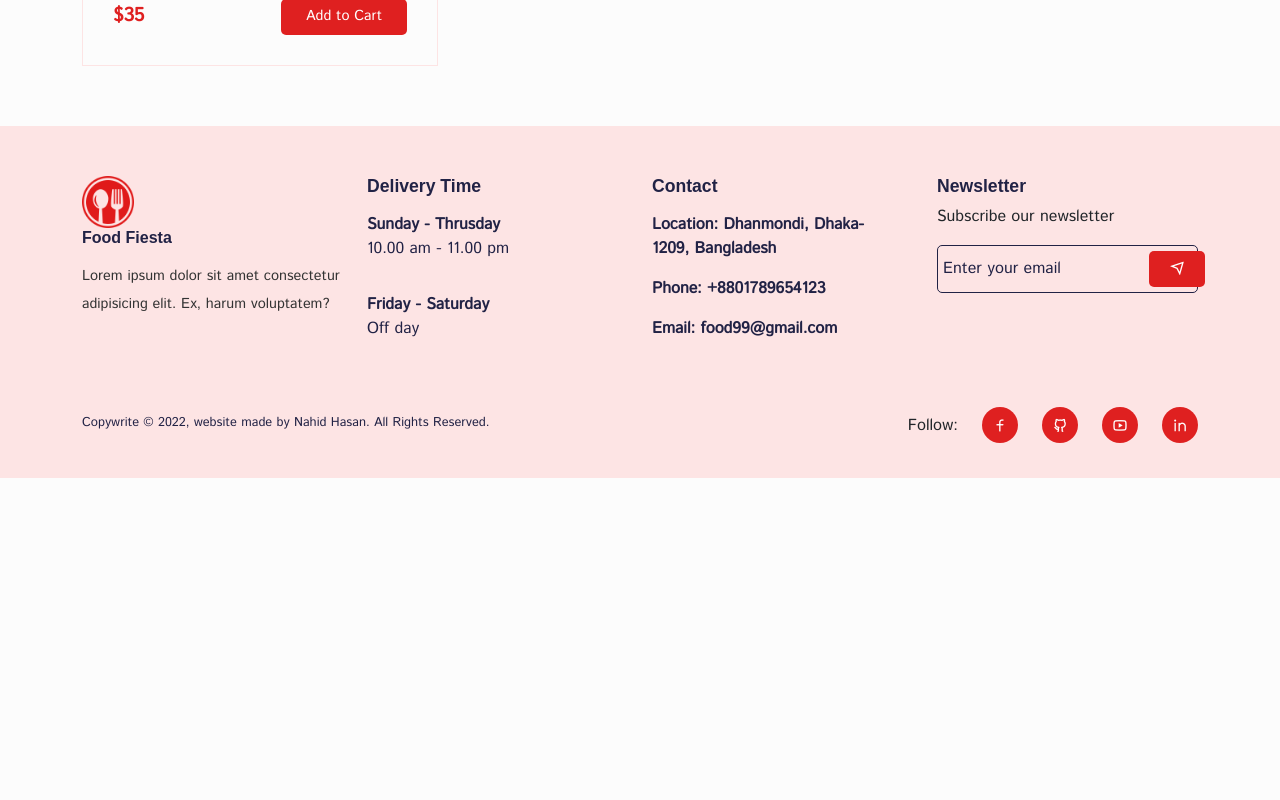
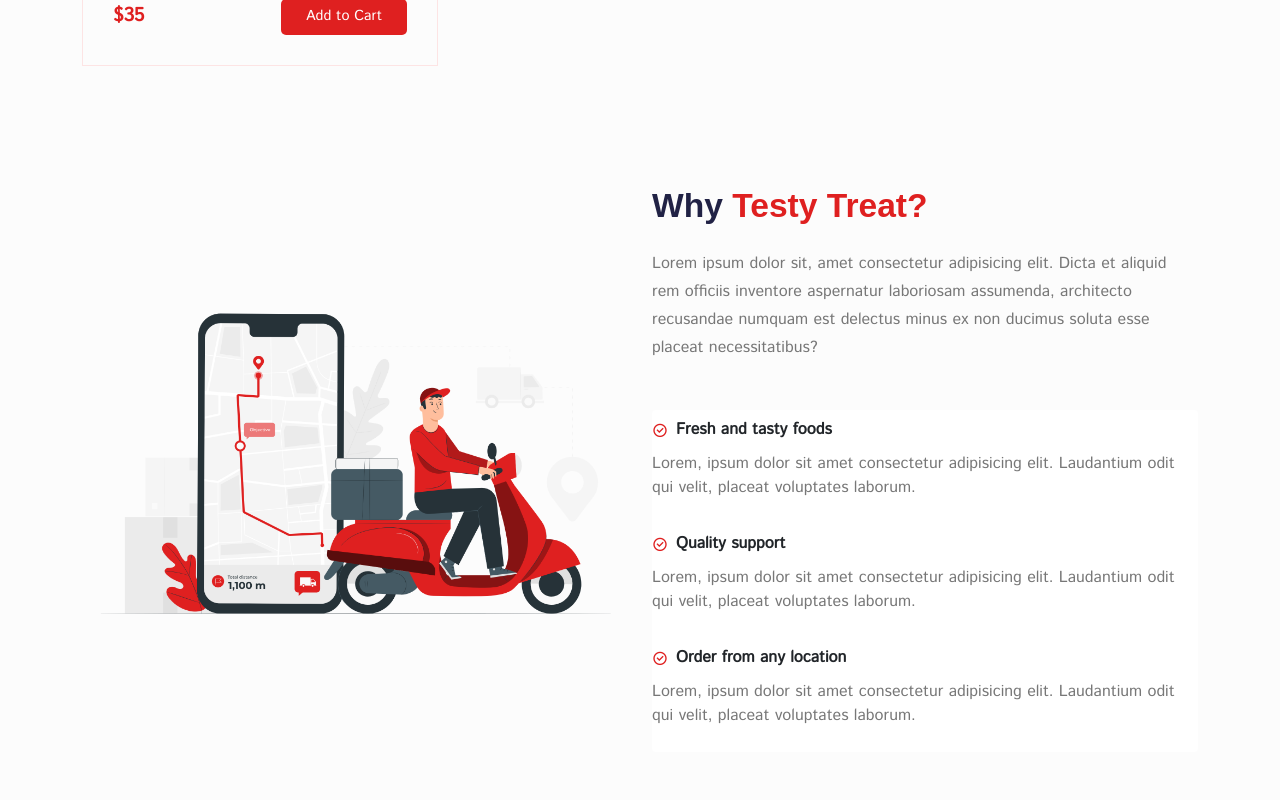
Before and after one commit to Nahid51/food_fiesta, a React (Create React App) app: page /home in a window 1280 px wide. Shown: the part 3540-4340 px from the top of the page. Before the commit the page ends 4018 px from the top, so only its background shows below. Built offline with nearby package versions, Linux system fonts and the light colour scheme; a web font is replaced by a local one.

Commit message:
create testy treat section in home page

```diff
--- a/src/pages/Home.jsx
+++ b/src/pages/Home.jsx
@@ -1,5 +1,5 @@
 import React, { useState, useEffect } from 'react';
-import { Col, Container, Row } from 'react-bootstrap';
+import { Col, Container, ListGroup, ListGroupItem, Row } from 'react-bootstrap';
 import { Link } from 'react-router-dom';
 import Helmet from '../components/Helmet/Helmet';
 import heroImg from '../assets/images/hero.png';
@@ -14,6 +14,7 @@
 import foodCategoryImg02 from '../assets/images/pizza.png';
 import foodCategoryImg03 from '../assets/images/bread.png';
 import ProductCard from '../components/UI/product.card/ProductCard';
+import whyImg from '../assets/images/location.png';
 
 const featureData = [
     {
@@ -34,22 +35,22 @@
 ]
 
 const Home = () => {
-    const [category, setCategory] = useState('ALL');
+    const [category, setCategory] = useState("ALL");
     const [allProducts, setAllProducts] = useState(products);
 
     useEffect(() => {
-        if (category === 'ALL') {
+        if (category === "ALL") {
             setAllProducts(products)
         }
-        if (category === 'BURGER') {
+        if (category === "BURGER") {
             const filterProducts = products.filter(item => item.category === "Burger")
             setAllProducts(filterProducts)
         }
-        if (category === 'PIZZA') {
+        if (category === "PIZZA") {
             const filterProducts = products.filter(item => item.category === "Pizza")
             setAllProducts(filterProducts)
         }
-        if (category === 'BREAD') {
+        if (category === "BREAD") {
             const filterProducts = products.filter(item => item.category === "Bread")
             setAllProducts(filterProducts)
         }
@@ -126,12 +127,24 @@
 
                         <Col lg="12">
                             <div className="food_category d-flex align-items-center justify-content-center gap-4">
-                                <button className='all_btn foodBtnActive' onClick={() => setCategory("ALL")}>All</button>
-                                <button className='d-flex align-items-center gap-2' onClick={() => setCategory("BURGER")}><img src={foodCategoryImg01} alt="" />Burger</button>
+                                <button
+                                    className={`all_btn ${category === "ALL" ? 'foodBtnActive' : ''}`}
+                                    onClick={() => setCategory("ALL")}
+                                >All</button>
+                                <button
+                                    className={`d-flex align-items-center gap-2 ${category === "BURGER" ? 'foodBtnActive' : ''}`}
+                                    onClick={() => setCategory("BURGER")}
+                                ><img src={foodCategoryImg01} alt="" />Burger</button>
 
-                                <button className='d-flex align-items-center gap-2' onClick={() => setCategory("PIZZA")}><img src={foodCategoryImg02} alt="" />Pizza</button>
+                                <button
+                                    className={`d-flex align-items-center gap-2 ${category === "PIZZA" ? 'foodBtnActive' : ''}`}
+                                    onClick={() => setCategory("PIZZA")}
+                                ><img src={foodCategoryImg02} alt="" />Pizza</button>
 
-                                <button className='d-flex align-items-center gap-2' onClick={() => setCategory("BREAD")}><img src={foodCategoryImg03} alt="" />Bread</button>
+                                <button
+                                    className={`d-flex align-items-center gap-2 ${category === "BREAD" ? 'foodBtnActive' : ''}`}
+                                    onClick={() => setCategory("BREAD")}
+                                ><img src={foodCategoryImg03} alt="" />Bread</button>
                             </div>
                         </Col>
 
@@ -145,6 +158,55 @@
                     </Row>
                 </Container>
             </section>
+
+            <section>
+                <Container>
+                    <Row>
+                        <Col lg="6" md="6">
+                            <img src={whyImg} alt="why-testy-treat" className='w-100' />
+                        </Col>
+
+                        <Col lg="6" md="6">
+                            <div className="why_tasty-treat">
+                                <h2 className='tasty_treat-title mb-4'>
+                                    Why <span>Testy Treat?</span>
+                                </h2>
+                                <p className='tasty_treat-desc'>Lorem ipsum dolor sit, amet consectetur adipisicing elit. Dicta et aliquid rem officiis inventore aspernatur laboriosam assumenda, architecto recusandae numquam est delectus minus ex non ducimus soluta esse placeat necessitatibus?</p>
+
+                                <ListGroup className='mt-5'>
+                                    <ListGroupItem className='border-0 ps-0'>
+                                        <p className='choos_us-title d-flex align-items-center gap-2'>
+                                            <i class="ri-checkbox-circle-line"></i>
+                                            Fresh and tasty foods
+                                        </p>
+                                        <p className='choose_us-desc'>Lorem, ipsum dolor sit amet consectetur adipisicing elit. Laudantium odit qui velit, placeat voluptates laborum.</p>
+                                    </ListGroupItem>
+
+                                    <ListGroupItem className='border-0 ps-0'>
+                                        <p className='choos_us-title d-flex align-items-center gap-2'>
+                                            <i class="ri-checkbox-circle-line"></i>
+                                            Quality support
+                                        </p>
+                                        <p className='choose_us-desc'>Lorem, ipsum dolor sit amet consectetur adipisicing elit. Laudantium odit qui velit, placeat voluptates laborum.</p>
+                                    </ListGroupItem>
+
+                                    <ListGroupItem className='border-0 ps-0'>
+                                        <p className='choos_us-title d-flex align-items-center gap-2'>
+                                            <i class="ri-checkbox-circle-line"></i>
+                                            Order from any location
+                                        </p>
+                                        <p className='choose_us-desc'>Lorem, ipsum dolor sit amet consectetur adipisicing elit. Laudantium odit qui velit, placeat voluptates laborum.</p>
+                                    </ListGroupItem>
+                                </ListGroup>
+                            </div>
+                        </Col>
+                    </Row>
+                </Container>
+            </section>
+
+            <section>
+
+            </section>
         </Helmet>
     );
 };
--- a/src/styles/home.css
+++ b/src/styles/home.css
@@ -40,3 +40,26 @@
     border-radius: 5px;
     color: #df2020 !important;
 }
+
+.tasty_treat-desc {
+    color: #777;
+    line-height: 28px;
+}
+
+.tasty_treat-title span {
+    color: #df2020;
+}
+
+.choos_us-title {
+    font-weight: 600;
+    margin-bottom: 10px;
+}
+
+.choos_us-title i {
+    font-weight: 500;
+    color: #df2020;
+}
+
+.choose_us-desc {
+    color: #777;
+}
--- a/src/styles/productCard.css
+++ b/src/styles/productCard.css
@@ -37,3 +37,9 @@
     border-radius: 5px;
     font-size: 0.9rem;
 }
+
+@media only screen and (min-width: 768px) and (max-width: 992px) {
+    .addToCart_btn {
+        padding: 5px 15px;
+    }
+}
```
